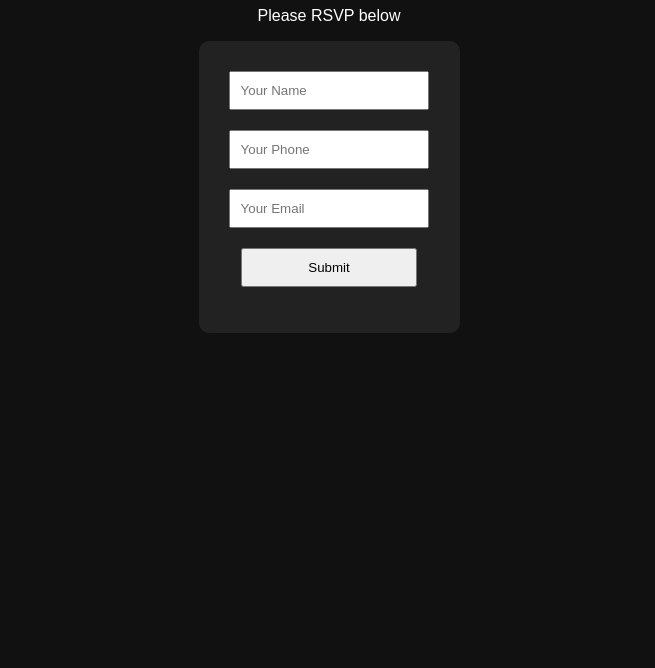
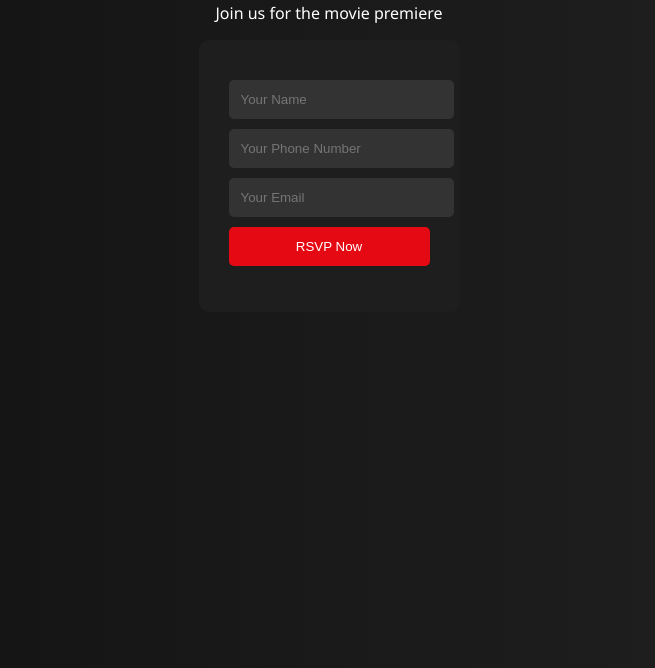
Before and after one commit to UnitedKingFilms/hilula, a plain HTML site: page index.html in a window 1280 px wide. Shown: the part 132-800 px from the top of the page, without its empty margins (311-966 px from the left). Drawn offline with Linux system fonts and the light colour scheme.

Commit message:
Update index.html

```diff
--- a/index.html
+++ b/index.html
@@ -3,21 +3,55 @@
 <head>
   <meta charset="UTF-8" />
   <meta name="viewport" content="width=device-width, initial-scale=1.0"/>
-  <title>Movie Premiere Invite</title>
+  <title>Movie Premiere Invitation</title>
   <style>
-    body { font-family: Arial; background: #111; color: #fff; text-align: center; padding: 50px; }
-    input, button { padding: 10px; margin: 10px; width: 80%; max-width: 300px; }
-    form { display: inline-block; background: #222; padding: 20px; border-radius: 10px; }
+    body {
+      font-family: 'Segoe UI', sans-serif;
+      background: linear-gradient(to right, #111, #222);
+      color: #fff;
+      text-align: center;
+      padding: 40px;
+    }
+    form {
+      background: #1e1e1e;
+      padding: 30px;
+      border-radius: 10px;
+      display: inline-block;
+      max-width: 400px;
+      margin: auto;
+    }
+    input, button {
+      display: block;
+      width: 100%;
+      margin: 10px 0;
+      padding: 12px;
+      border: none;
+      border-radius: 5px;
+    }
+    input {
+      background: #333;
+      color: #fff;
+    }
+    button {
+      background: #e50914;
+      color: white;
+      cursor: pointer;
+    }
+    #status {
+      margin-top: 10px;
+      font-size: 1rem;
+    }
   </style>
 </head>
 <body>
-  <h1>You're Invited to My Movie Premiere 🎬</h1>
-  <p>Please RSVP below</p>
+  <h1>🎬 You're Invited!</h1>
+  <p>Join us for the movie premiere</p>
+
   <form id="invite-form">
-    <input type="text" id="name" placeholder="Your Name" required /><br />
-    <input type="tel" id="phone" placeholder="Your Phone" required /><br />
-    <input type="email" id="email" placeholder="Your Email" required /><br />
-    <button type="submit">Submit</button>
+    <input type="text" id="name" placeholder="Your Name" required />
+    <input type="tel" id="phone" placeholder="Your Phone Number" required />
+    <input type="email" id="email" placeholder="Your Email" required />
+    <button type="submit">RSVP Now</button>
     <p id="status"></p>
   </form>
 
@@ -27,6 +61,7 @@
 
     form.addEventListener('submit', async (e) => {
       e.preventDefault();
+
       const name = document.getElementById('name').value;
       const phone = document.getElementById('phone').value;
       const email = document.getElementById('email').value;
@@ -34,22 +69,23 @@
       const data = { name, phone, email };
 
       try {
-        const response = await fetch('https://script.google.com/macros/s/AKfycbx432tQ4Cc8_P2xnG-R-pVegIqYzv5tO7PL9Us1smPBuCinDXDChp7uTs3TsLdtz4PChg/exec', {
+        const response = await fetch('https://script.google.com/macros/s/AKfycbwlvctoFQfMp8LHF-RJYM4e9mEewQ6IDnwKC51h47yq3fHQHIbeJYCIhwXuhmMcd-eJfw/exec', {
           method: 'POST',
-          body: JSON.stringify(data),
-          headers: { 'Content-Type': 'application/json' }
+          mode: 'cors',
+          headers: { 'Content-Type': 'application/json' },
+          body: JSON.stringify(data)
         });
 
         const result = await response.json();
         if (result.result === 'success') {
-          status.textContent = "Thanks for RSVPing!";
+          status.textContent = "🎉 Thank you! You've successfully RSVP'd.";
           form.reset();
         } else {
-          status.textContent = "Error sending data.";
+          status.textContent = "⚠️ Something went wrong. Try again.";
         }
-      } catch (err) {
-        status.textContent = "Submission failed.";
-        console.error(err);
+      } catch (error) {
+        console.error(error);
+        status.textContent = "🚫 Submission failed. Please check your connection.";
       }
     });
   </script>
```
